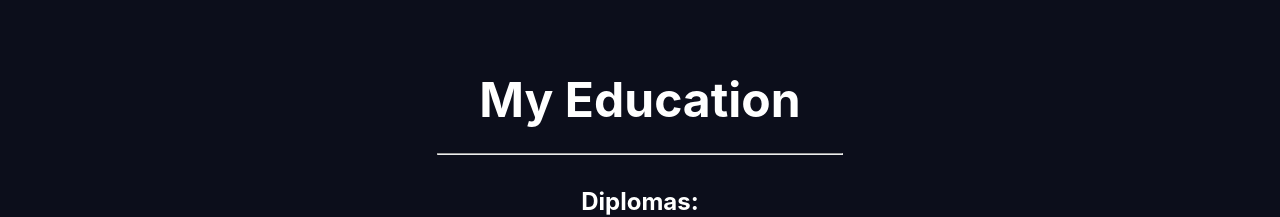
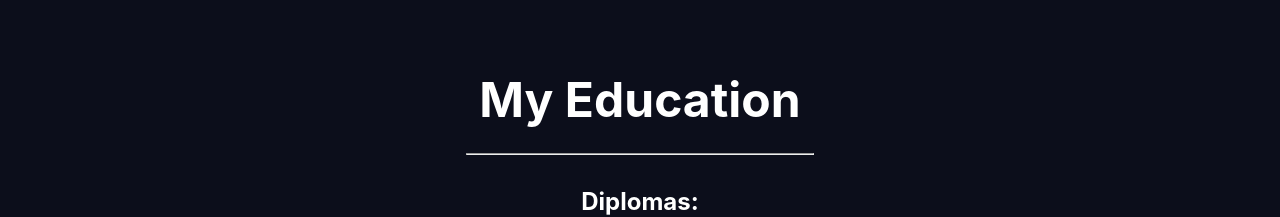
Before and after one commit to JasonR-White23/JasonPortfolio, a React (Create React App) app in the folder portfolio/: page / in a window 1280 px wide. Shown: the part 546-763 px from the top of the page. Built offline with nearby package versions, Linux system fonts and the light colour scheme.

Commit message:
Edited the horizontal line under the title of each component

```diff
--- a/portfolio/src/components/AboutMe/AboutMe.css
+++ b/portfolio/src/components/AboutMe/AboutMe.css
@@ -19,7 +19,7 @@
 
 .about-wrapper hr {
 
-    width: 35%;
+    width: 30%;
 }
 
 .about-content {
--- a/portfolio/src/components/Education/Education.css
+++ b/portfolio/src/components/Education/Education.css
@@ -5,7 +5,6 @@
     text-align: center;
     padding: 5%;
     background-color: #0c0e1b;
-    position: relative;
 
 }
 
@@ -14,19 +13,18 @@
     font-size: xxx-large;
     color: #fff;
     background-color: #0c0e1b;
-    position: relative;
 }
 
 .education-wrapper hr {
 
-    width: 35%;
+    width: 30%;
 }
 
 .education-content {
 
     display: inline-flex;
-    text-align: left;
-
+    text-align: center;
+    align-items: center;
 }
 
 .education-content ul {
--- a/portfolio/src/components/Skills/Skills.css
+++ b/portfolio/src/components/Skills/Skills.css
@@ -17,7 +17,7 @@
 
 .skills-wrapper hr {
 
-    width: 35%;
+    width: 30%;
 }
 
 .skills-list-container {
```
